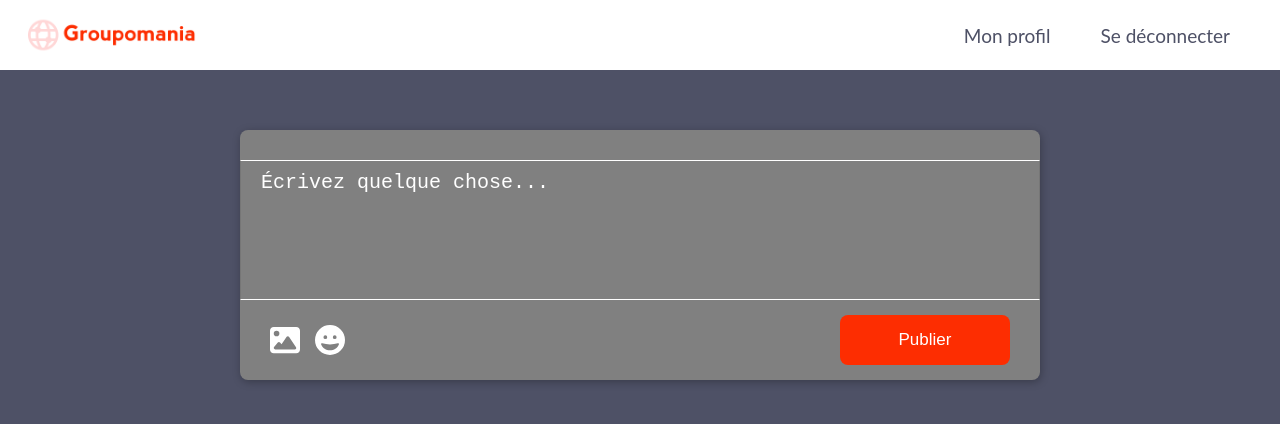
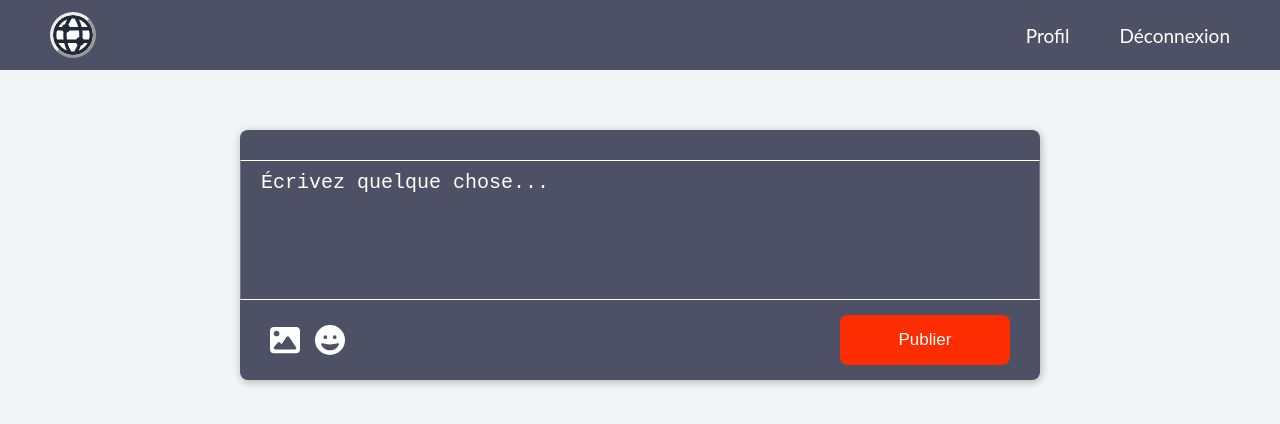
Before and after one commit to ak-code-90/DW_P7_Groupomania, a React (Create React App) app in the folder Front/groupomania/: page /main in a window 1280 px wide. Shown: the top 424 px of the page. Built offline with nearby package versions, Linux system fonts and the light colour scheme; no server answers.

Commit message:
graphic redesign

```diff
--- a/Front/groupomania/src/components/Header.jsx
+++ b/Front/groupomania/src/components/Header.jsx
@@ -1,23 +1,24 @@
 import React, { useContext } from 'react';
 import { Link } from 'react-router-dom';
 import styled from 'styled-components';
-import iconLight from '../assets/iconLight.png';
+import iconLight from '../assets/logo-icon.svg';
 import { AuthContext } from '../utils/context/authContext';
 
 const NavContainer = styled.nav`
-  background-color: #fff;
+  background-color: #4e5166;
   height: 70px;
   display: flex;
   justify-content: space-between;
   align-items: center;
 
-  img {
-    width: 15%;
-    min-width: 210px;
-    height: 100%;
-    margin-right: 0px;
-    object-fit: cover;
+  .logo {
+    width: 40px;
+    height: 40px;
+    margin-left: 50px;
     cursor: pointer;
+    background-color: white;
+    border-radius: 100%;
+    border: outset;
   }
 
   div {
@@ -25,7 +26,7 @@ const NavContainer = styled.nav`
   }
 
   div a {
-    color: #4e5166;
+    color: white;
     text-decoration: none;
     margin-right: 50px;
     font-size: 19px;
@@ -70,11 +71,11 @@ const Header = () => {
 
   return (
     <NavContainer>
-      <img src={iconLight} alt="" />
+      <img className="logo" src={iconLight} alt="" />
       <div>
-        <Link to="/profil">Mon profil</Link>
+        <Link to="/profil">Profil</Link>
         <Link onClick={logout} to="/">
-          Se déconnecter
+          Déconnexion
         </Link>
       </div>
     </NavContainer>
--- a/Front/groupomania/src/components/LoginCard.jsx
+++ b/Front/groupomania/src/components/LoginCard.jsx
@@ -1,11 +1,11 @@
-import iconLight from '../assets/iconLight.png';
+import iconLight from '../assets/logo-icon.svg';
 import { Link } from 'react-router-dom';
 import { useState } from 'react';
 import styled from 'styled-components';
 import axios from 'axios';
 
 const StyledCard = styled.main`
-  background: #fff;
+  background: #4e5166;
   border-radius: 8px;
   box-shadow: 1px 2px 8px rgba(0, 0, 0, 0.65);
   height: 500px;
@@ -16,6 +16,22 @@ const StyledCard = styled.main`
   align-items: center;
   text-align: center;
 
+  .card_logo {
+    width: 50px;
+    height: 50px;
+    cursor: pointer;
+    background-color: white;
+    border-radius: 100%;
+    border: outset;
+  }
+
+  /* .card_logo {
+    width: 50%;
+    height: 20%;
+    margin-right: 20px;
+    object-fit: cover;
+  } */
+
   .firstLink {
     display: flex;
     justify-content: center;
@@ -25,7 +41,7 @@ const StyledCard = styled.main`
   }
 
   h1 {
-    color: #4e5166;
+    color: #fff;
     font-size: 22px;
     align-self: center;
   }
@@ -41,13 +57,6 @@ const StyledCard = styled.main`
     flex-direction: column;
     align-items: center;
     text-align: center;
-  }
-
-  .card_logo {
-    width: 50%;
-    height: 20%;
-    margin-right: 20px;
-    object-fit: cover;
   }
 
   .form_wrapper {
@@ -83,10 +92,11 @@ const StyledCard = styled.main`
 
   .form_input_wrapper label {
     margin-top: 12px;
+    color: white;
   }
 
   .form_input_wrapper a {
-    color: #4e5166;
+    color: #fff;
     text-decoration: none;
     margin-top: 12px;
     align-self: center;
@@ -116,6 +126,7 @@ const StyledCard = styled.main`
   span {
     margin: 12px auto;
     font-size: 14px;
+    color: white;
   }
 `;
 
@@ -139,9 +150,19 @@ const LoginCard = () => {
 
   return (
     <StyledCard className="card_wrapper">
-      <img className="card_logo" src={iconLight} alt="logo groupomania" />
+      <div
+        style={{
+          marginTop: '30px',
+          display: 'flex',
+          alignItems: 'center',
+          gap: '10px',
+        }}
+      >
+        <img className="card_logo" src={iconLight} alt="logo groupomania" />
+      </div>
+
       <div className="form_wrapper">
-        <h1>Connectez-vous</h1>
+        <h1>Connexion</h1>
         <form onSubmit={handleSubmit} className="form" action="">
           <div className="form_input_wrapper">
             <label htmlFor="email">Email</label>
--- a/Front/groupomania/src/components/PostBox.jsx
+++ b/Front/groupomania/src/components/PostBox.jsx
@@ -42,7 +42,7 @@ import axios from 'axios';
 
 const StyledPostWapper = styled.div`
   box-sizing: border-box;
-  background-color: grey;
+  background-color: #4e5166;
   box-shadow: 1px 2px 8px rgba(0, 0, 0, 0.274);
   margin: 60px auto 0px;
   max-width: 800px;
@@ -88,11 +88,12 @@ const StyledPostWapper = styled.div`
 
     .heartIconBtn_liked {
       background-color: transparent;
+      font-size: 30px;
       padding: 0;
       border: none;
       width: 60%;
       path {
-        color: red;
+        color: ${colors.primary};
         :hover {
           transition: 0.3s;
           color: ${colors.secondary};
@@ -101,6 +102,7 @@ const StyledPostWapper = styled.div`
     }
     .heartIconBtn_unliked {
       background-color: transparent;
+      font-size: 30px;
       padding: 0;
       border: none;
       width: 60%;
@@ -113,12 +115,12 @@ const StyledPostWapper = styled.div`
     }
 
     .userIconImg {
-      font-size: 40px;
-      color: grey;
+      width: 50px;
+      height: 50px;
+      color: #4e5166;
       background-color: white;
       border-radius: 100%;
       padding: 18px;
-      /* margin: 10px; */
     }
 
     .likeInfo {
@@ -128,6 +130,9 @@ const StyledPostWapper = styled.div`
       gap: 8px;
       padding: 14px 0;
       margin-top: 25px;
+      label {
+        font-size: 16px;
+      }
     }
 
     .userIconImg:last-child {
@@ -187,14 +192,14 @@ const StyledCommentsWrapper = styled.div`
   display: flex;
   justify-content: space-between;
   align-items: center;
-  background-color: grey;
+  background-color: #4e5166;
   box-shadow: 1px 2px 8px rgba(0, 0, 0, 0.274);
   border-radius: 0 0 8px 8px;
   border-top: 2px #ffd7d7 solid;
 
   .userIconImg {
     font-size: 20px;
-    color: grey;
+    color: #4e5166;
     background-color: white;
     border-radius: 100%;
     padding: 12px;
@@ -202,7 +207,7 @@ const StyledCommentsWrapper = styled.div`
   }
 
   .commentsTextarea {
-    background-color: grey;
+    background-color: #4e5166;
     color: #fff;
     outline: none;
     width: 100%;
@@ -295,6 +300,7 @@ const PostBox = () => {
       .catch((error) => console.log(error));
   }, [forceRender]);
 
+  console.log(listOfPosts);
   return listOfPosts.map((post) => (
     <div key={post.id}>
       <StyledPostWapper>
@@ -306,25 +312,17 @@ const PostBox = () => {
           )}
 
           <div className="likeInfo">
-            {/* <button
-              onClick={() => {
-                HandleALike(post.id);
-              }}
-              className="heartIconBtn_liked"
-            >
-              <FontAwesomeIcon className="userIconImg" icon={faHeart} />
-            </button> */}
             <button
               onClick={() => {
                 HandleALike(post.id);
               }}
               className={
-                likedPosts.includes(post.id)
+                likedPosts.includes(post.id) // Si l'utilisateur a déjà liké, on affiche un coeur rouge, sinon un coeur blanc
                   ? 'heartIconBtn_liked'
                   : 'heartIconBtn_unliked'
               }
             >
-              <FontAwesomeIcon className="userIconImg" icon={faHeart} />
+              <FontAwesomeIcon className="heartIconImg" icon={faHeart} />
             </button>
             {post.Likes.length > 0 && (
               <label className="totalOfLikes"> {post.Likes.length}</label>
@@ -352,7 +350,7 @@ const PostBox = () => {
           <ul className="contentContainer" id="contentContainer">
             <li>
               {post.username === 'Mr Admin' ? (
-                <span style={{ color: colors.tertiary }}>{post.username}</span>
+                <span style={{ color: '#ff9b89' }}>{post.username}</span>
               ) : (
                 <span>{post.username}</span>
               )}
--- a/Front/groupomania/src/components/Signup.jsx
+++ b/Front/groupomania/src/components/Signup.jsx
@@ -1,11 +1,11 @@
 import React from 'react';
 import { Link } from 'react-router-dom';
 import styled from 'styled-components';
-import iconLight from '../assets/iconLight.png';
+import iconLight from '../assets/logo-icon.svg';
 import { useState } from 'react';
 
 const StyledSignup = styled.main`
-  background: #fff;
+  background: #4e5166;
   border-radius: 8px;
   box-shadow: 1px 2px 8px rgba(0, 0, 0, 0.65);
   height: auto;
@@ -20,23 +20,25 @@ const StyledSignup = styled.main`
     display: flex;
     justify-content: center;
     align-items: center;
-    height: 110px;
+    margin-top: 30px;
     width: 100%;
   }
 
   h1 {
-    color: #4e5166;
+    color: #fff;
     font-size: 22px;
     align-self: center;
     margin: 20px 0;
   }
 
   .card_logo {
-    width: 50%;
-    height: 40px;
-    margin-right: 20px;
-
-    object-fit: cover;
+    width: 50px;
+    height: 50px;
+    cursor: pointer;
+    background-color: #fff;
+    color: white;
+    border-radius: 100%;
+    border: outset;
   }
 
   .form_wrapper {
@@ -61,21 +63,23 @@ const StyledSignup = styled.main`
     display: flex;
     flex-direction: column;
     align-items: flex-start;
+    color: #fff;
+    gap: 6px;
   }
 
   .form_input_wrapper input {
     margin-top: 5px;
-    border-radius: 3px;
+    border-radius: 4px;
     height: 22px;
     width: 100%;
   }
 
   .form_input_wrapper label {
-    margin-top: 12px;
+    margin-top: 5px;
   }
 
   .form_input_wrapper a {
-    color: #4e5166;
+    color: white;
     text-decoration: none;
     margin-top: 12px;
     align-self: center;
@@ -155,7 +159,7 @@ const Signup = () => {
         <img className="card_logo" src={iconLight} alt="logo groupomania" />
       </Link>
       <div className="form_wrapper form_wrapper_signup">
-        <h1>Inscrivez-vous</h1>
+        <h1>Inscription</h1>
         <form
           method="POST"
           action="http://localhost:5000/register"
--- a/Front/groupomania/src/components/WriteSome.jsx
+++ b/Front/groupomania/src/components/WriteSome.jsx
@@ -9,7 +9,7 @@ import { RenderContext } from '../utils/context/renderContext';
 import axios from 'axios';
 
 const StyledWrapper = styled.div`
-  background-color: grey;
+  background-color: #4e5166;
   box-shadow: 1px 2px 8px rgba(0, 0, 0, 0.274);
   margin: 60px auto;
   max-width: 800px;
@@ -24,7 +24,7 @@ const StyledWrapper = styled.div`
     box-sizing: border-box;
     width: 100%;
     margin: 30px 0 0 0;
-    background-color: grey;
+    background-color: #4e5166;
     color: #fff;
     font-size: 20px;
     padding: 10px;
@@ -127,7 +127,7 @@ const WriteSome = () => {
       })
       .catch((error) => alert(error.response.data.error));
 
-    form.reset();
+    form.reset(); // réinitialisation du formulaire après l'envoi
     setPostImg('');
   };
 
--- a/Front/groupomania/src/utils/styles/index.css
+++ b/Front/groupomania/src/utils/styles/index.css
@@ -7,6 +7,6 @@
 
 body {
   margin: 0;
-  background: #4e5166;
+  background: #f3f4f6;
   font-family: lato, serif;
 }
```
Also changed, not shown: Front/groupomania/src/assets/logo-icon.svg (added), 1 other file (tests, documents, lock files or other folders).
